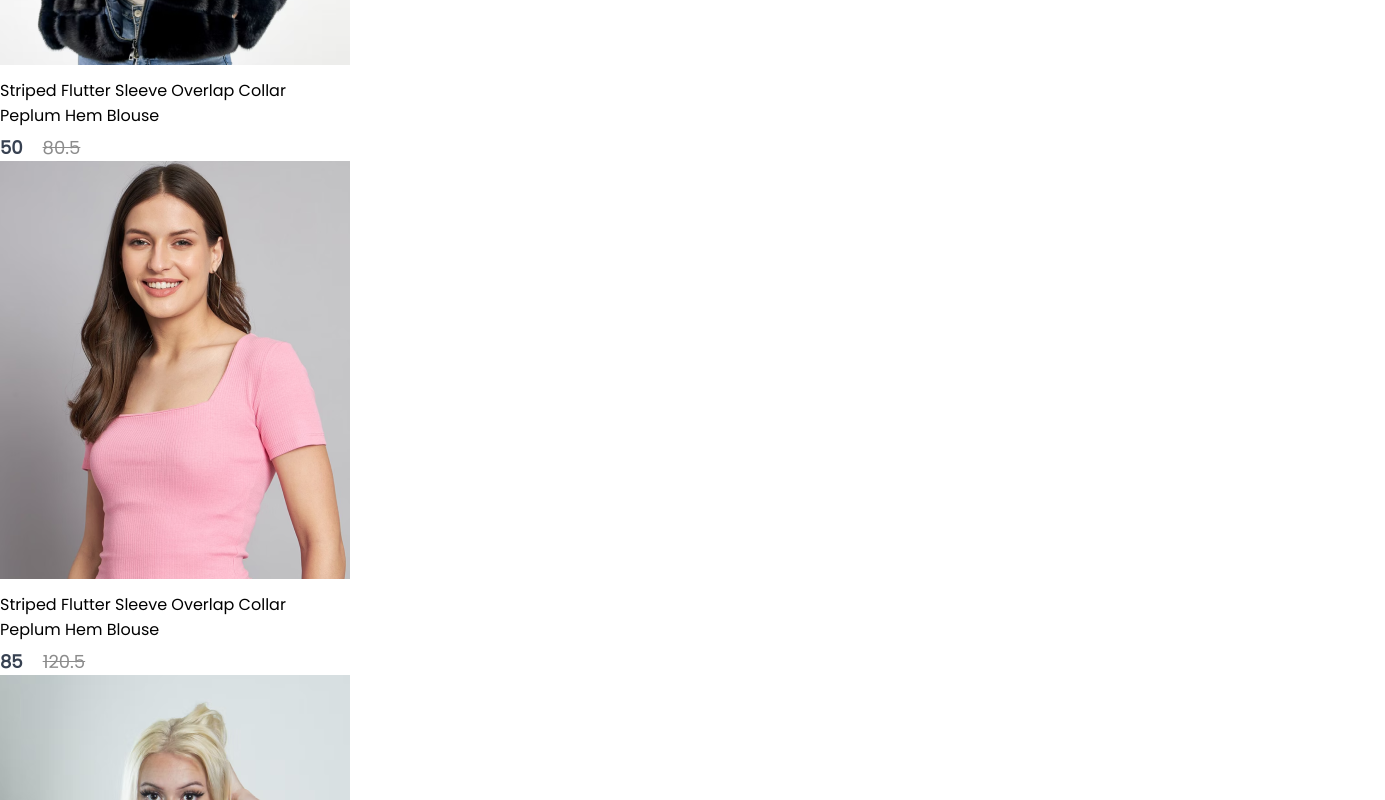
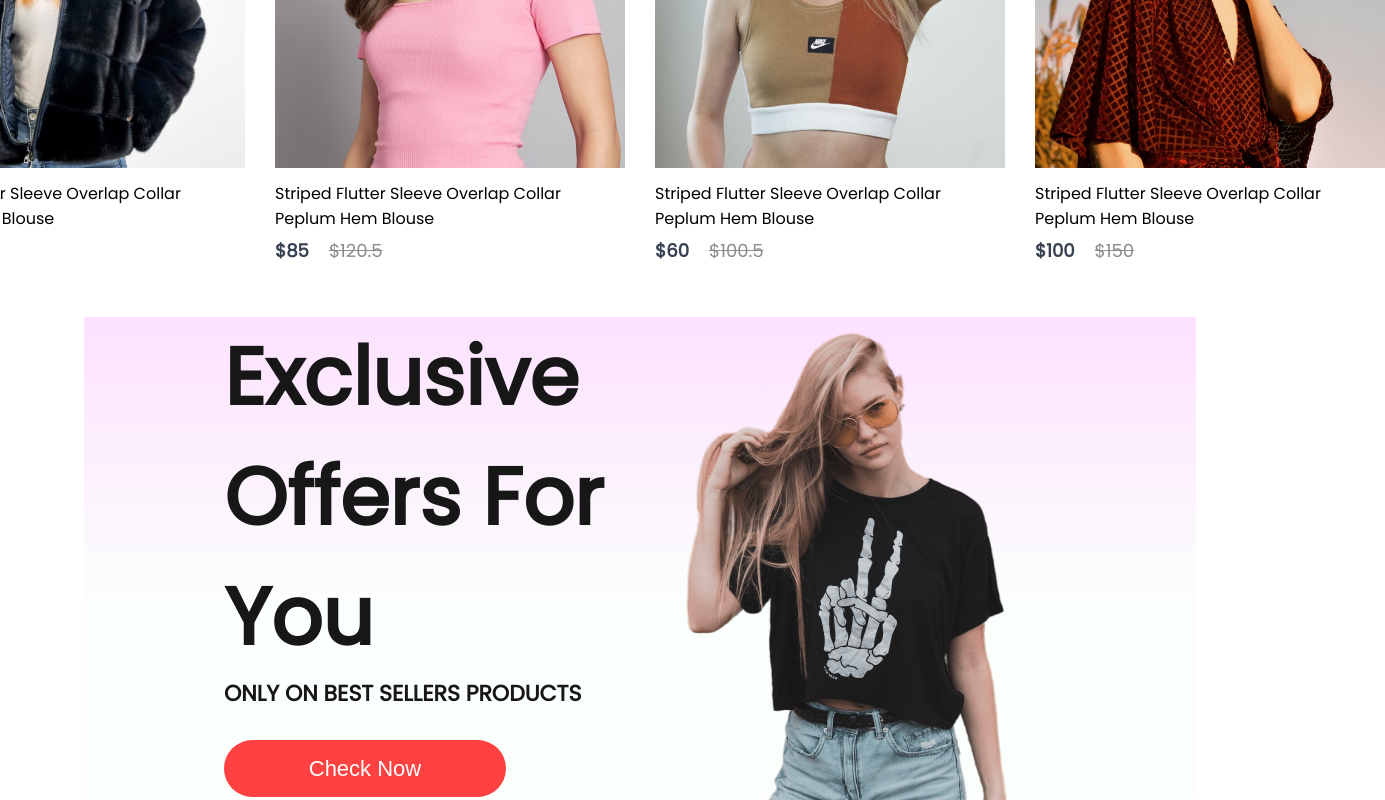
Before and after one commit to SlavikLiabin/shopper, a React (Create React App) app in the folder frontend/: page / in a window 1280 px wide. Shown: the part 1300-2100 px from the top of the page, 1385 px wide, since content can reach past the window. Built offline with nearby package versions, Linux system fonts and the light colour scheme.

Commit message:
'offersfinal'

```diff
--- a/frontend/src/Components/Item/Item.jsx
+++ b/frontend/src/Components/Item/Item.jsx
@@ -8,10 +8,10 @@
         <p>{props.name}</p>
         <div className="item-prices">
             <div className="item-price-new">
-                {props.new_price}
+                ${props.new_price}
             </div>
             <div className="item-price-old">
-                {props.old_price}
+                ${props.old_price}
             </div>
         </div>
     </div>
--- /dev/null
+++ b/frontend/src/Components/Offers/Offers.css
@@ -0,0 +1,49 @@
+.offers {
+  width: 65%;
+  height: 60vh;
+  display: flex;
+  margin: auto;
+  padding: 0px 140px;
+  margin-bottom: 150px;
+  background: linear-gradient(180deg, #fde1ff 0%, #e1ffea22 60%);
+}
+
+.offers-left {
+  flex: 1;
+  display: flex;
+  flex-direction: column;
+  justify-content: center;
+}
+
+.offers-left h1 {
+  color: #171717;
+  font-size: 80px;
+  font-weight: 600;
+}
+
+.offers-left p {
+  color: #171717;
+  font-size: 22px;
+  font-weight: 600;
+}
+
+.offers-left button {
+  width: 282px;
+  height: 70px;
+  border-radius: 35px;
+  background: #ff4141;
+  border: none;
+  color: white;
+  font-size: 22px;
+  font-weight: 500;
+  margin-top: 30px;
+  cursor: pointer;
+}
+
+.offers-right {
+  flex: 1;
+  display: flex;
+  align-items: center;
+  justify-content: flex-end;
+  padding-top: 50px;
+}
--- /dev/null
+++ b/frontend/src/Components/Offers/Offers.jsx
@@ -0,0 +1,21 @@
+import React from "react";
+import "./Offers.css";
+import exclusive_image from "../Assets/exclusive_image.png";
+
+const Offers = () => {
+  return (
+    <div className="offers">
+      <div className="offers-left">
+        <h1>Exclusive</h1>
+        <h1>Offers For You</h1>
+        <p>ONLY ON BEST SELLERS PRODUCTS</p>
+        <button>Check Now</button>
+      </div>
+      <div className="offers-right">
+        <img src={exclusive_image} alt="" />
+      </div>
+    </div>
+  );
+};
+
+export default Offers;
--- a/frontend/src/Components/Popular/Popular.css
+++ b/frontend/src/Components/Popular/Popular.css
@@ -0,0 +1,26 @@
+.popular{
+    display: flex;
+    flex-direction: column;
+    align-items: center;
+    gap: 10px;
+    height: 90vh;
+}
+
+.popular h1 {
+    color: #171717;
+    font-size: 50px;
+    font-weight: 600;
+}
+
+.popular hr {
+    width: 200px;
+    height: 6px;
+    border-radius: 10px;
+    background: #252525;
+}
+
+.popular-item {
+    margin-top: 50px;
+    display: flex;
+    gap: 30px;
+}
--- a/frontend/src/Pages/Shop.jsx
+++ b/frontend/src/Pages/Shop.jsx
@@ -1,12 +1,14 @@
 import React from "react";
 import Hero from "../Components/Hero/Hero";
 import Popular from "../Components/Popular/Popular";
+import Offers from "../Components/Offers/Offers";
 
 const Shop = () => {
   return (
     <div>
       <Hero />
       <Popular />
+      <Offers />
     </div>
   );
 };
```
